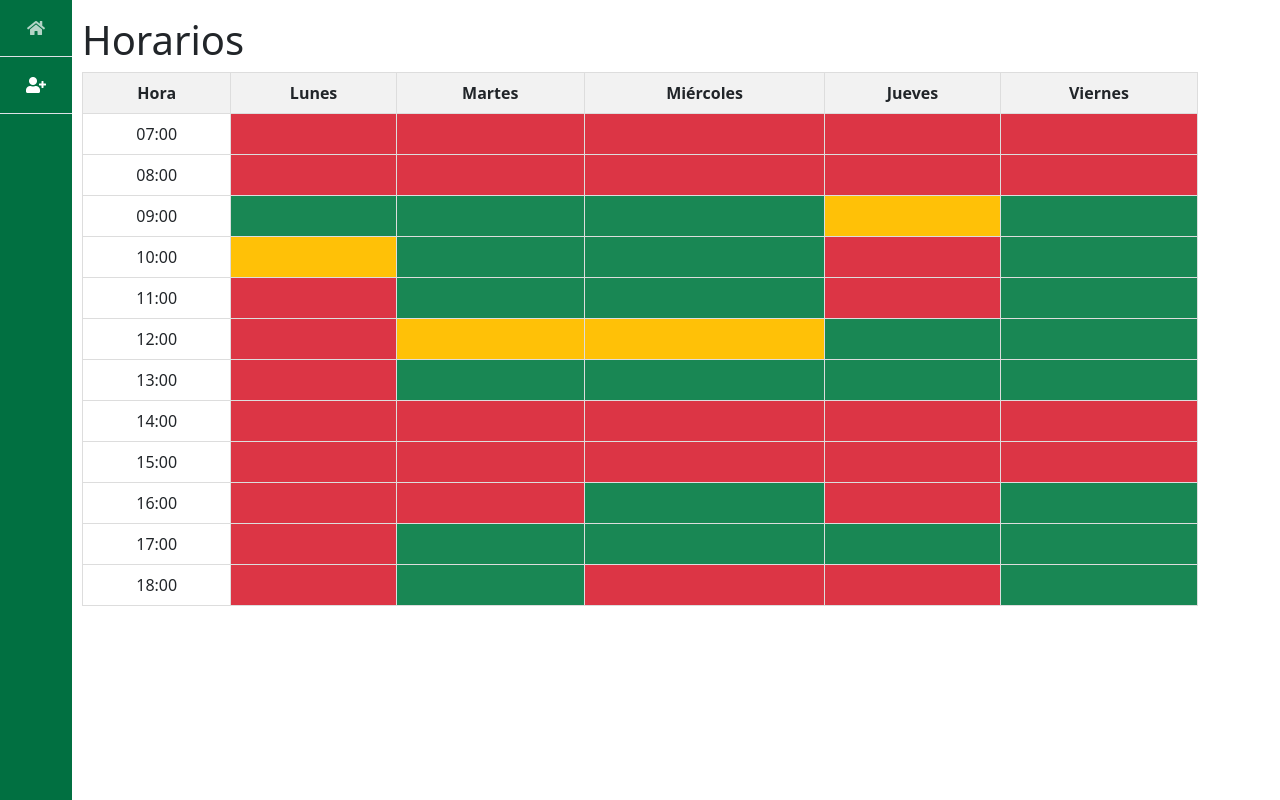
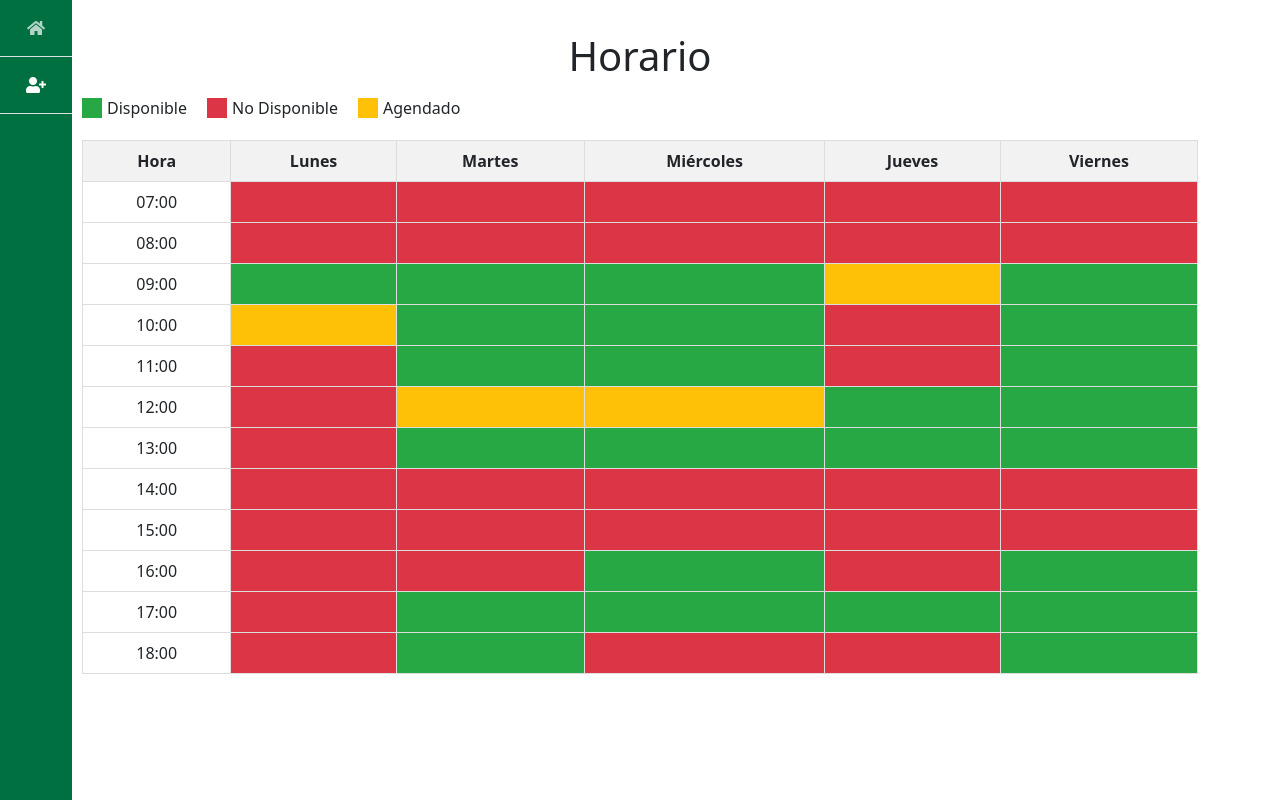
Before and after one commit to EspySoftware/sgap, a Django app: page /horario/ in a window 1280 px wide. Run offline with Django 5.2, Linux system fonts and the light colour scheme; data comes from the database, SQL or seed files in the repository; both versions use the stored data as it was after the commit; some libraries are stand-ins or nearby versions.

Commit message:
Estilo horario

```diff
--- a/paginas/templates/horario.html
+++ b/paginas/templates/horario.html
@@ -8,7 +8,7 @@
     <style>
         .editable:hover {
             cursor: pointer;
-            background-color: #f0f0f0;
+            opacity: 0.7;
         }
         .context-menu {
             display: none;
@@ -41,11 +41,49 @@
         th {
             background-color: #f2f2f2;
         }
+        .slot {
+            padding: 8px 12px;
+            text-align: center;
+        }
+        .disponible {
+            background-color: #28a745;
+        }
+        .nodisponible {
+            background-color: #dc3545;
+        }
+        .agendado {
+            background-color: #ffc107;
+        }
+        .legend {
+            display: flex;
+            margin-bottom: 20px;
+            gap: 20px;
+        }
+        .legend div {
+            display: flex;
+            align-items: center;
+        }
+        .color-box {
+            width: 20px;
+            height: 20px;
+            margin-right: 5px;
+        }
     </style>
 </head>
 <body>
     {% load dict_key %}
-    <h1>Horarios</h1>
+    <h1 class="text-center mt-3 mb-3">Horario</h1>
+    <div class="legend">
+        <div>
+            <div class="color-box disponible"></div> Disponible
+        </div>
+        <div>
+            <div class="color-box nodisponible"></div> No Disponible
+        </div>
+        <div>
+            <div class="color-box agendado"></div> Agendado
+        </div>
+    </div>
     <table>
         <thead>
             <tr>
@@ -61,7 +99,7 @@
                 <td>{{ hora }}</td>
                 {% for dia in horario_estructura.keys %}
                 {% with horario=horario_estructura|get_item:dia|get_item:hora %}
-                <td class="editable {% if horario.estado == 'disponible' %} bg-success {% endif %} {% if horario.estado == 'no_disponible' %} bg-danger {% endif %} {% if horario.estado == 'cita_agendada' %} bg-warning {% endif %} " data-dia="{{ dia }}" data-hora="{{ hora }}"
+                <td class="slot editable {% if horario.estado == 'disponible' %} disponible {% endif %} {% if horario.estado == 'no_disponible' %} nodisponible {% endif %} {% if horario.estado == 'cita_agendada' %} agendado {% endif %} " data-dia="{{ dia }}" data-hora="{{ hora }}"
                 data-id="{{ horario.id }}" data-estado="{{ horario.estado }}">
                 </td>
                 {% endwith %}
```
Also changed, not shown: db.sqlite3.
